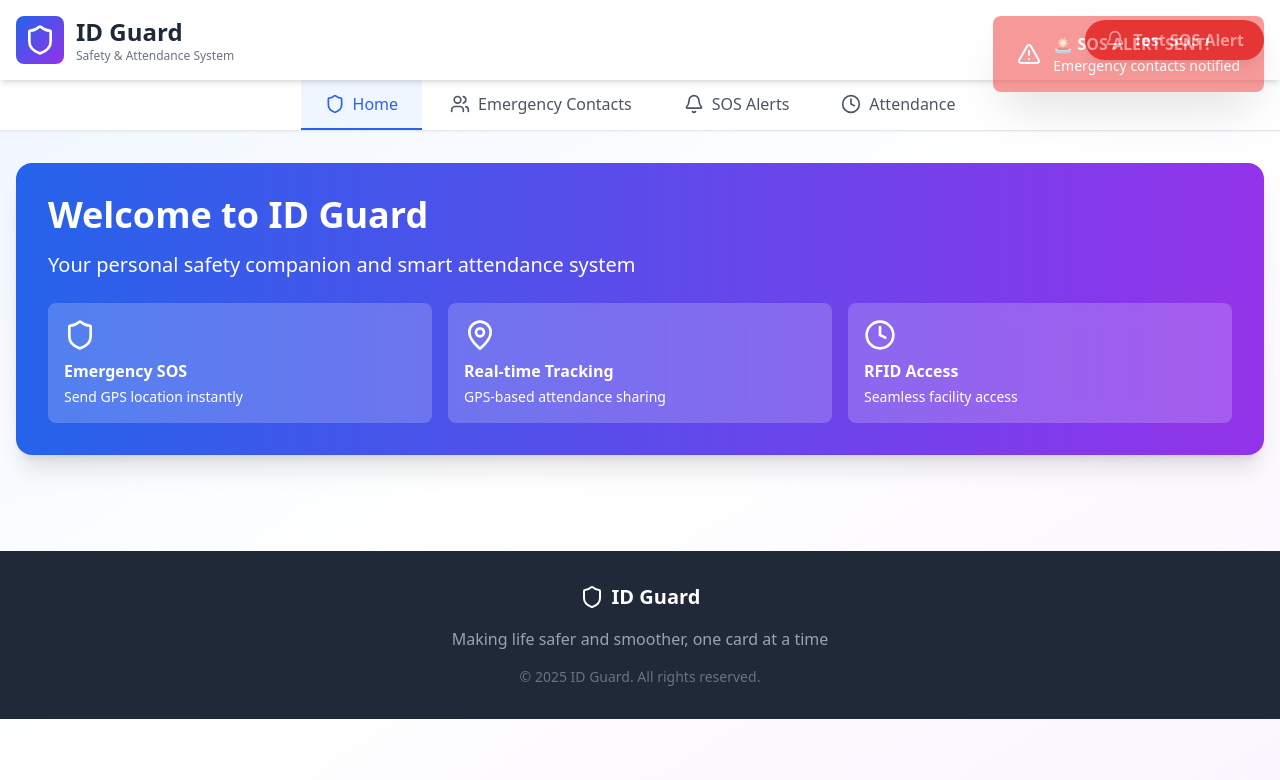
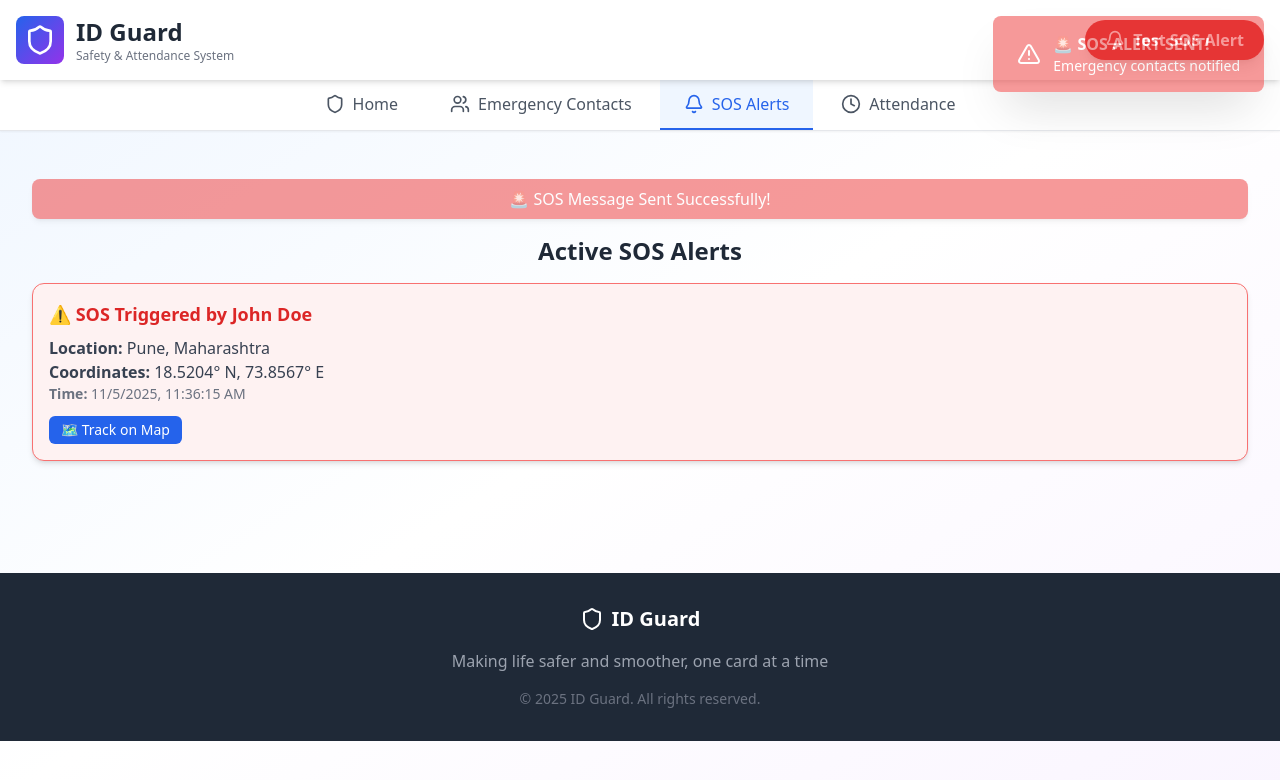
Before and after one commit to Riya040906/idguardapp, a React (Create React App) app: page / in a window 1280 px wide. Both pictures are taken after a click on the button "Test SOS Alert". Shown: the top 780 px of the page. Built offline with nearby package versions, Linux system fonts and the light colour scheme.

Commit message:
Updated SOS UI and fixes

```diff
--- a/src/App.css
+++ b/src/App.css
@@ -1,38 +1,35 @@
-.App {
-  text-align: center;
+body {
+  font-family: "Inter", sans-serif;
+  background-color: #f9fafb;
+  margin: 0;
+  padding: 0;
 }
 
-.App-logo {
-  height: 40vmin;
-  pointer-events: none;
-}
+/* Responsive tweaks */
+@media (max-width: 640px) {
+  h2 {
+    font-size: 1.5rem;
+  }
 
-@media (prefers-reduced-motion: no-preference) {
-  .App-logo {
-    animation: App-logo-spin infinite 20s linear;
+  table {
+    font-size: 0.9rem;
+  }
+
+  .sos-tab-container {
+    padding: 1rem;
   }
 }
 
-.App-header {
-  background-color: #282c34;
-  min-height: 100vh;
-  display: flex;
-  flex-direction: column;
-  align-items: center;
-  justify-content: center;
-  font-size: calc(10px + 2vmin);
-  color: white;
+/* SOS Alert glow */
+@keyframes glow {
+  0% {
+    box-shadow: 0 0 12px #ff5555;
+  }
+  100% {
+    box-shadow: none;
+  }
 }
 
-.App-link {
-  color: #61dafb;
+.bg-red-50 {
+  animation: glow 2s ease-in-out;
 }
-
-@keyframes App-logo-spin {
-  from {
-    transform: rotate(0deg);
-  }
-  to {
-    transform: rotate(360deg);
-  }
-}
--- a/src/App.js
+++ b/src/App.js
@@ -1,28 +1,57 @@
-import React, { useState, useEffect } from 'react';
+import React, { useState, useEffect } from "react";
 import {
-  Shield, Users, Bell, MapPin, Clock, Phone,
-  Plus, X, Check, AlertTriangle
-} from 'lucide-react';
+  Shield,
+  Users,
+  Bell,
+  MapPin,
+  Clock,
+  Phone,
+  Plus,
+  X,
+  AlertTriangle,
+} from "lucide-react";
 
 export default function IDGuardWebsite() {
-  const [activeTab, setActiveTab] = useState('home');
+  const [activeTab, setActiveTab] = useState("home");
   const [emergencyContacts, setEmergencyContacts] = useState([]);
   const [attendanceRecords, setAttendanceRecords] = useState([]);
   const [sosAlerts, setSosAlerts] = useState([]);
   const [showNotification, setShowNotification] = useState(false);
   const [showContactForm, setShowContactForm] = useState(false);
-  const [newContact, setNewContact] = useState({ name: '', phone: '', relation: '' });
+  const [newContact, setNewContact] = useState({
+    name: "",
+    phone: "",
+    relation: "",
+  });
 
-  // Load initial data
+  // Load demo data
   useEffect(() => {
     setEmergencyContacts([
-      { id: 1, name: 'Mom', phone: '+91 98765 43210', relation: 'Mother' },
-      { id: 2, name: 'Dad', phone: '+91 98765 43211', relation: 'Father' }
+      { id: 1, name: "Mom", phone: "+91 98765 43210", relation: "Mother" },
+      { id: 2, name: "Dad", phone: "+91 98765 43211", relation: "Father" },
     ]);
     setAttendanceRecords([
-      { id: 1, date: '2025-11-05', time: '09:15 AM', location: 'Main Campus Library', status: 'Present' },
-      { id: 2, date: '2025-11-04', time: '09:10 AM', location: 'Main Campus Library', status: 'Present' },
-      { id: 3, date: '2025-11-03', time: '09:20 AM', location: 'Main Campus Library', status: 'Present' }
+      {
+        id: 1,
+        date: "2025-11-05",
+        time: "09:15 AM",
+        location: "Main Campus Library",
+        status: "Present",
+      },
+      {
+        id: 2,
+        date: "2025-11-04",
+        time: "09:10 AM",
+        location: "Main Campus Library",
+        status: "Present",
+      },
+      {
+        id: 3,
+        date: "2025-11-03",
+        time: "09:20 AM",
+        location: "Main Campus Library",
+        status: "Present",
+      },
     ]);
   }, []);
 
@@ -30,31 +59,33 @@ export default function IDGuardWebsite() {
     if (newContact.name && newContact.phone) {
       const contact = { id: Date.now(), ...newContact };
       setEmergencyContacts([...emergencyContacts, contact]);
-      setNewContact({ name: '', phone: '', relation: '' });
+      setNewContact({ name: "", phone: "", relation: "" });
       setShowContactForm(false);
     }
   };
 
   const handleDeleteContact = (id) => {
-    setEmergencyContacts(emergencyContacts.filter(c => c.id !== id));
+    setEmergencyContacts(emergencyContacts.filter((c) => c.id !== id));
   };
 
   const simulateSOSAlert = () => {
     const newAlert = {
       id: Date.now(),
-      name: 'John Doe',
+      name: "John Doe",
       time: new Date().toLocaleString(),
-      location: 'Pune, Maharashtra',
-      coordinates: '18.5204° N, 73.8567° E'
+      location: "Pune, Maharashtra",
+      coordinates: "18.5204° N, 73.8567° E",
     };
-    setSosAlerts([newAlert, ...sosAlerts]);
+
+    setSosAlerts((prevAlerts) => [newAlert, ...prevAlerts]);
+    setActiveTab("sos");
     setShowNotification(true);
-    setTimeout(() => setShowNotification(false), 5000);
+    setTimeout(() => setShowNotification(false), 4000);
   };
 
   return (
     <div className="min-h-screen bg-gradient-to-br from-blue-50 via-white to-purple-50">
-      {/* Notification */}
+      {/* ✅ Notification popup */}
       {showNotification && (
         <div className="fixed top-4 right-4 z-50 bg-red-500 text-white px-6 py-4 rounded-lg shadow-2xl animate-pulse flex items-center space-x-3">
           <AlertTriangle className="w-6 h-6" />
@@ -74,7 +105,9 @@ export default function IDGuardWebsite() {
             </div>
             <div>
               <h1 className="text-2xl font-bold text-gray-800">ID Guard</h1>
-              <p className="text-xs text-gray-500">Safety & Attendance System</p>
+              <p className="text-xs text-gray-500">
+                Safety & Attendance System
+              </p>
             </div>
           </div>
           <button
@@ -92,18 +125,18 @@ export default function IDGuardWebsite() {
         <div className="max-w-7xl mx-auto px-2 sm:px-4">
           <div className="flex sm:justify-center space-x-1 min-w-max">
             {[
-              { id: 'home', label: 'Home', icon: Shield },
-              { id: 'contacts', label: 'Emergency Contacts', icon: Users },
-              { id: 'alerts', label: 'SOS Alerts', icon: Bell },
-              { id: 'attendance', label: 'Attendance', icon: Clock }
-            ].map(tab => (
+              { id: "home", label: "Home", icon: Shield },
+              { id: "contacts", label: "Emergency Contacts", icon: Users },
+              { id: "sos", label: "SOS Alerts", icon: Bell },
+              { id: "attendance", label: "Attendance", icon: Clock },
+            ].map((tab) => (
               <button
                 key={tab.id}
                 onClick={() => setActiveTab(tab.id)}
                 className={`flex items-center space-x-2 px-4 py-3 sm:px-6 border-b-2 text-sm sm:text-base transition ${
                   activeTab === tab.id
-                    ? 'border-blue-600 text-blue-600 bg-blue-50'
-                    : 'border-transparent text-gray-600 hover:bg-gray-50'
+                    ? "border-blue-600 text-blue-600 bg-blue-50"
+                    : "border-transparent text-gray-600 hover:bg-gray-50"
                 }`}
               >
                 <tab.icon className="w-4 h-4 sm:w-5 sm:h-5" />
@@ -114,21 +147,40 @@ export default function IDGuardWebsite() {
         </div>
       </nav>
 
-      {/* Main Content */}
+      {/* Main content */}
       <main className="max-w-7xl mx-auto px-3 sm:px-4 py-8">
         {/* HOME */}
-        {activeTab === 'home' && (
+        {activeTab === "home" && (
           <div className="space-y-8">
             <div className="bg-gradient-to-r from-blue-600 to-purple-600 rounded-2xl p-6 sm:p-8 text-white shadow-xl text-center sm:text-left">
-              <h2 className="text-3xl sm:text-4xl font-bold mb-4">Welcome to ID Guard</h2>
-              <p className="text-lg sm:text-xl mb-6">Your personal safety companion and smart attendance system</p>
+              <h2 className="text-3xl sm:text-4xl font-bold mb-4">
+                Welcome to ID Guard
+              </h2>
+              <p className="text-lg sm:text-xl mb-6">
+                Your personal safety companion and smart attendance system
+              </p>
               <div className="grid grid-cols-1 sm:grid-cols-2 lg:grid-cols-3 gap-4">
                 {[
-                  { icon: Shield, title: 'Emergency SOS', desc: 'Send GPS location instantly' },
-                  { icon: MapPin, title: 'Real-time Tracking', desc: 'GPS-based attendance sharing' },
-                  { icon: Clock, title: 'RFID Access', desc: 'Seamless facility access' }
+                  {
+                    icon: Shield,
+                    title: "Emergency SOS",
+                    desc: "Send GPS location instantly",
+                  },
+                  {
+                    icon: MapPin,
+                    title: "Real-time Tracking",
+                    desc: "GPS-based attendance sharing",
+                  },
+                  {
+                    icon: Clock,
+                    title: "RFID Access",
+                    desc: "Seamless facility access",
+                  },
                 ].map((item, i) => (
-                  <div key={i} className="bg-white/20 backdrop-blur rounded-lg p-4">
+                  <div
+                    key={i}
+                    className="bg-white/20 backdrop-blur rounded-lg p-4"
+                  >
                     <item.icon className="w-8 h-8 mb-2 mx-auto sm:mx-0" />
                     <h3 className="font-bold mb-1">{item.title}</h3>
                     <p className="text-sm">{item.desc}</p>
@@ -140,10 +192,12 @@ export default function IDGuardWebsite() {
         )}
 
         {/* CONTACTS */}
-        {activeTab === 'contacts' && (
+        {activeTab === "contacts" && (
           <div className="space-y-6">
             <div className="flex flex-col sm:flex-row justify-between items-center gap-3">
-              <h2 className="text-3xl font-bold text-gray-800">Emergency Contacts</h2>
+              <h2 className="text-3xl font-bold text-gray-800">
+                Emergency Contacts
+              </h2>
               <button
                 onClick={() => setShowContactForm(!showContactForm)}
                 className="bg-blue-600 hover:bg-blue-700 text-white px-4 py-2 rounded-lg flex items-center space-x-2 transition"
@@ -155,15 +209,21 @@ export default function IDGuardWebsite() {
 
             {showContactForm && (
               <div className="bg-white rounded-xl p-6 shadow-lg border-2 border-blue-200">
-                <h3 className="text-xl font-bold mb-4">Add New Emergency Contact</h3>
+                <h3 className="text-xl font-bold mb-4">
+                  Add New Emergency Contact
+                </h3>
                 <div className="space-y-4">
-                  {['name', 'phone', 'relation'].map((field, i) => (
+                  {["name", "phone", "relation"].map((field, i) => (
                     <div key={i}>
-                      <label className="block text-sm font-medium mb-1 capitalize">{field}</label>
+                      <label className="block text-sm font-medium mb-1 capitalize">
+                        {field}
+                      </label>
                       <input
                         type="text"
                         value={newContact[field]}
-                        onChange={(e) => setNewContact({ ...newContact, [field]: e.target.value })}
+                        onChange={(e) =>
+                          setNewContact({ ...newContact, [field]: e.target.value })
+                        }
                         className="w-full border border-gray-300 rounded-lg px-4 py-2 focus:ring-2 focus:ring-blue-500 focus:border-transparent"
                         placeholder={`Enter ${field}`}
                       />
@@ -188,8 +248,11 @@ export default function IDGuardWebsite() {
             )}
 
             <div className="grid grid-cols-1 sm:grid-cols-2 lg:grid-cols-3 gap-4">
-              {emergencyContacts.map(contact => (
-                <div key={contact.id} className="bg-white rounded-xl p-6 shadow-lg hover:shadow-xl transition">
+              {emergencyContacts.map((contact) => (
+                <div
+                  key={contact.id}
+                  className="bg-white rounded-xl p-6 shadow-lg hover:shadow-xl transition"
+                >
                   <div className="flex justify-between items-start mb-4">
                     <div className="flex items-center space-x-3">
                       <div className="bg-blue-100 rounded-full p-3">
@@ -197,7 +260,9 @@ export default function IDGuardWebsite() {
                       </div>
                       <div>
                         <h3 className="text-xl font-bold">{contact.name}</h3>
-                        <p className="text-sm text-gray-500">{contact.relation}</p>
+                        <p className="text-sm text-gray-500">
+                          {contact.relation}
+                        </p>
                       </div>
                     </div>
                     <button
@@ -217,14 +282,77 @@ export default function IDGuardWebsite() {
           </div>
         )}
 
+        {/* ✅ SOS ALERTS */}
+        {activeTab === "sos" && (
+          <div className="sos-tab-container p-4 space-y-4">
+            {showNotification && (
+              <div className="bg-red-500 text-white text-center py-2 rounded-lg shadow-md animate-pulse">
+                🚨 SOS Message Sent Successfully!
+              </div>
+            )}
+
+            <h2 className="text-2xl font-bold text-center text-gray-800">
+              Active SOS Alerts
+            </h2>
+
+            {sosAlerts.length === 0 ? (
+              <p className="text-center text-gray-500">
+                No active SOS alerts yet.
+              </p>
+            ) : (
+              <div className="space-y-4">
+                {sosAlerts.map((alert, index) => (
+                  <div
+                    key={alert.id}
+                    className={`p-4 rounded-xl shadow-md border border-gray-300 ${
+                      index === 0
+                        ? "bg-red-50 border-red-400"
+                        : "bg-white"
+                    }`}
+                  >
+                    <h3 className="text-lg font-semibold text-red-600">
+                      ⚠️ SOS Triggered by {alert.name}
+                    </h3>
+                    <p className="text-gray-700 mt-2">
+                      <strong>Location:</strong> {alert.location}
+                    </p>
+                    <p className="text-gray-700">
+                      <strong>Coordinates:</strong> {alert.coordinates}
+                    </p>
+                    <p className="text-gray-500 text-sm">
+                      <strong>Time:</strong> {alert.time}
+                    </p>
+
+                    <button
+                      className="mt-3 bg-blue-600 hover:bg-blue-700 text-white px-3 py-1 rounded-md text-sm"
+                      onClick={() =>
+                        window.open(
+                          `https://www.google.com/maps?q=${alert.coordinates}`,
+                          "_blank"
+                        )
+                      }
+                    >
+                      🗺 Track on Map
+                    </button>
+                  </div>
+                ))}
+              </div>
+            )}
+          </div>
+        )}
+
         {/* ATTENDANCE */}
-        {activeTab === 'attendance' && (
-          <div className="space-y-6">
+        {activeTab === "attendance" && (
+          <div className="space-y-6 overflow-x-auto">
             <div className="flex flex-col sm:flex-row justify-between items-center gap-3">
-              <h2 className="text-3xl font-bold text-gray-800">Attendance Records</h2>
+              <h2 className="text-3xl font-bold text-gray-800">
+                Attendance Records
+              </h2>
               <div className="bg-white rounded-lg px-4 py-2 shadow">
                 <p className="text-sm text-gray-500">Total Present</p>
-                <p className="text-2xl font-bold text-green-600">{attendanceRecords.length} days</p>
+                <p className="text-2xl font-bold text-green-600">
+                  {attendanceRecords.length} days
+                </p>
               </div>
             </div>
 
@@ -240,7 +368,12 @@ export default function IDGuardWebsite() {
                 </thead>
                 <tbody>
                   {attendanceRecords.map((record, index) => (
-                    <tr key={record.id} className={index % 2 === 0 ? 'bg-gray-50' : 'bg-white'}>
+                    <tr
+                      key={record.id}
+                      className={
+                        index % 2 === 0 ? "bg-gray-50" : "bg-white"
+                      }
+                    >
                       <td className="px-6 py-4 font-medium">{record.date}</td>
                       <td className="px-6 py-4">{record.time}</td>
                       <td className="px-6 py-4 flex items-center space-x-2">
@@ -268,8 +401,12 @@ export default function IDGuardWebsite() {
             <Shield className="w-6 h-6" />
             <span className="text-xl font-bold">ID Guard</span>
           </div>
-          <p className="text-gray-400">Making life safer and smoother, one card at a time</p>
-          <p className="text-sm text-gray-500 mt-4">© 2025 ID Guard. All rights reserved.</p>
+          <p className="text-gray-400">
+            Making life safer and smoother, one card at a time
+          </p>
+          <p className="text-sm text-gray-500 mt-4">
+            © 2025 ID Guard. All rights reserved.
+          </p>
         </div>
       </footer>
     </div>
```
